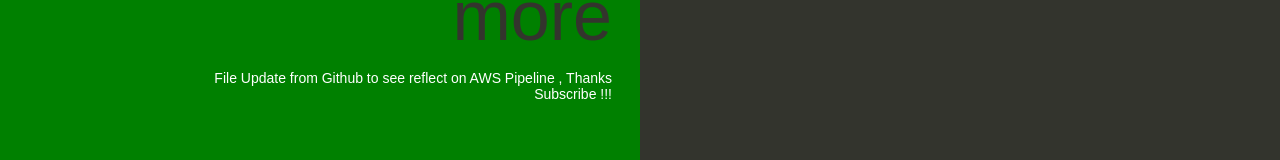
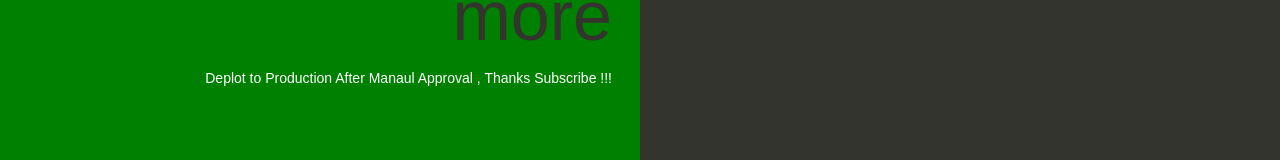
Before and after one commit to cloudakshay7/aws-devops, a website: page index.html in a window 1280 px wide. Shown: the part 305-465 px from the top of the page. Drawn offline with Linux system fonts and the light colour scheme.

Commit message:
Deploy to Prod After Approval

```diff
--- a/index.html
+++ b/index.html
@@ -75,7 +75,7 @@
   <body>
     <div class="textColumn">
       <h1>Do Subscribe for more </h1>
-      <p>File Update from Github to see reflect on AWS Pipeline , Thanks Subscribe !!!</p>
+      <p>Deplot to Production After Manaul Approval  , Thanks Subscribe !!!</p>
     </div>
     <div class="linksColumn">
       <h2>What's Next?</h2>
```
